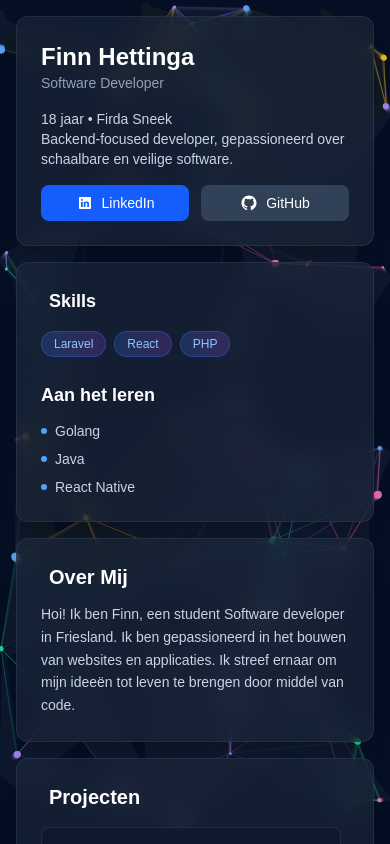
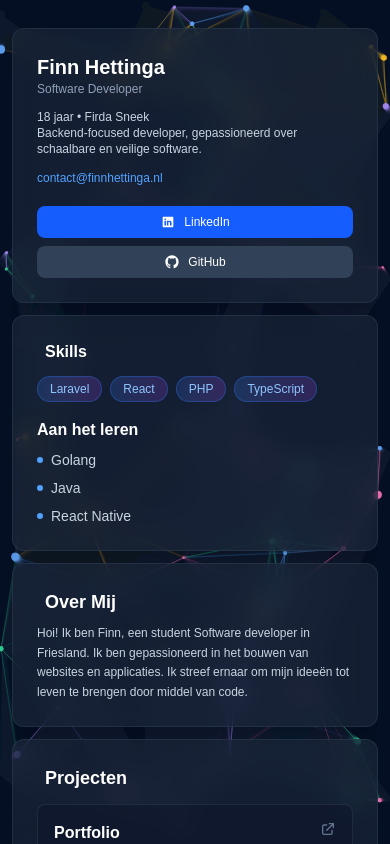
Before and after one commit to finnhet/portfolio, a Next.js app: page / in a window 390 px wide. Built offline with nearby package versions, Linux system fonts and the light colour scheme.

Commit message:
mobile compatible

```diff
--- a/src/app/page.tsx
+++ b/src/app/page.tsx
@@ -23,7 +23,7 @@ const projects = [
   },
 ] as const
 
-const skills = ['Laravel', 'React', 'PHP'] as const
+const skills = ['Laravel', 'React', 'PHP', 'TypeScript'] as const
 const learning = ['Golang', 'Java', 'React Native'] as const
 const COLORS = ['#60a5fa', '#34d399', '#a78bfa', '#f472b6', '#fbbf24'] as const
 
@@ -167,92 +167,100 @@ export default function Home() {
     <div className="relative h-screen overflow-hidden bg-slate-900">
       <ParticleCanvas />
 
-      <div className="relative z-10 h-screen flex items-center justify-center p-4 md:p-8">
-        <div className="w-full max-w-7xl grid grid-cols-1 lg:grid-cols-3 gap-4 h-full max-h-[900px]">
+      <div className="relative z-10 min-h-screen flex flex-col p-3 md:p-8">
+        <div className="flex-1 flex items-center justify-center py-4 md:py-0">
+          <div className="w-full max-w-7xl grid grid-cols-1 lg:grid-cols-3 gap-3 md:gap-4 h-full max-h-[900px] overflow-y-auto md:overflow-hidden custom-scrollbar">
 
           {/* Left Column - Hero & Skills */}
-          <div className="lg:col-span-1 flex flex-col gap-4">
+          <div className="lg:col-span-1 flex flex-col gap-3 md:gap-4">
             <Card>
-              <div className="flex items-center gap-4 mb-4">
-
+              <div className="flex items-center gap-3 md:gap-4 mb-3 md:mb-4">
                 <div>
-                  <h1 className="text-2xl font-bold text-white">Finn Hettinga</h1>
-                  <p className="text-sm text-slate-400">Software Developer</p>
+                  <h1 className="text-xl md:text-2xl font-bold text-white">Finn Hettinga</h1>
+                  <p className="text-xs md:text-sm text-slate-400">Software Developer</p>
                 </div>
               </div>
 
-              <p className="text-sm text-slate-300 mb-4">
+              <p className="text-xs md:text-sm text-slate-300 mb-2">
                 18 jaar • Firda Sneek<br />
                 Backend-focused developer, gepassioneerd over schaalbare en veilige software.
               </p>
 
-              <div className="flex gap-3">
+              <a
+                href="mailto:contact@finnhettinga.nl"
+                className="text-xs text-blue-400 hover:text-blue-300 transition-colors mb-3 inline-block"
+              >
+                contact@finnhettinga.nl
+              </a>
+
+              <div className="flex flex-col sm:flex-row gap-2 md:gap-3 mt-2">
                 <a
                   href="https://www.linkedin.com/in/finn-hettinga-742a30304/"
                   target="_blank"
                   rel="noopener noreferrer"
-                  className="flex-1 bg-blue-600 hover:bg-blue-500 p-2 rounded-lg transition-all flex items-center justify-center gap-2 text-white text-sm"
+                  className="flex-1 bg-blue-600 hover:bg-blue-500 p-2 rounded-lg transition-all flex items-center justify-center gap-2 text-white text-xs md:text-sm"
                 >
-                  <Image src="/linkedin.svg" alt="LinkedIn" width={18} height={18} />
+                  <Image src="/linkedin.svg" alt="LinkedIn" width={16} height={16} />
                   LinkedIn
                 </a>
                 <a
                   href="https://github.com/finnhet"
                   target="_blank"
                   rel="noopener noreferrer"
-                  className="flex-1 bg-slate-700 hover:bg-slate-600 p-2 rounded-lg transition-all flex items-center justify-center gap-2 text-white text-sm"
+                  className="flex-1 bg-slate-700 hover:bg-slate-600 p-2 rounded-lg transition-all flex items-center justify-center gap-2 text-white text-xs md:text-sm"
                 >
-                  <Image src="/github.svg" alt="GitHub" width={18} height={18} />
+                  <Image src="/github.svg" alt="GitHub" width={16} height={16} />
                   GitHub
                 </a>
               </div>
             </Card>
 
-            <Card className="flex-1">
-              <h2 className="text-lg font-bold text-white mb-4 flex items-center gap-2">
-                <span className="text-xl"></span>Skills
+            <Card className="lg:flex-1">
+              <h2 className="text-base md:text-lg font-bold text-white mb-3 md:mb-4 flex items-center gap-2">
+                <span className="text-lg md:text-xl"></span>Skills
               </h2>
-              <div className="flex flex-wrap gap-2 mb-6">
+              <div className="flex flex-wrap gap-2 mb-4 md:mb-6">
                 {skills.map((skill) => <SkillBadge key={skill} skill={skill} />)}
               </div>
 
-              <h2 className="text-lg font-bold text-white mb-3 flex items-center gap-2">
+              <h2 className="text-base md:text-lg font-bold text-white mb-2 md:mb-3 flex items-center gap-2">
                 Aan het leren
               </h2>
               <div className="space-y-2">
                 {learning.map((item) => <LearningItem key={item} item={item} />)}
               </div>
             </Card>
-          </div>
-
-          {/* Right Columns - Over Mij + Projects */}
-          <div className="lg:col-span-2 flex flex-col gap-4">
+          </div>          {/* Right Columns - Over Mij + Projects */}
+          <div className="lg:col-span-2 flex flex-col gap-3 md:gap-4">
             <Card>
-              <h2 className="text-xl font-bold text-white mb-3 flex items-center gap-2">
-                <span className="text-2xl"></span>Over Mij
+              <h2 className="text-lg md:text-xl font-bold text-white mb-2 md:mb-3 flex items-center gap-2">
+                <span className="text-xl md:text-2xl"></span>Over Mij
               </h2>
-              <p className="text-sm text-slate-300 leading-relaxed">
+              <p className="text-xs md:text-sm text-slate-300 leading-relaxed">
                 Hoi! Ik ben Finn, een student Software developer in Friesland.
                 Ik ben gepassioneerd in het bouwen van websites en applicaties.
                 Ik streef ernaar om mijn ideeën tot leven te brengen door middel van code.
               </p>
             </Card>
 
-            <Card className="flex-1 flex flex-col">
-              <h2 className="text-xl font-bold text-white mb-4 flex items-center gap-2">
-                <span className="text-2xl"></span>Projecten
+            <Card className="lg:flex-1 flex flex-col">
+              <h2 className="text-lg md:text-xl font-bold text-white mb-3 md:mb-4 flex items-center gap-2">
+                <span className="text-xl md:text-2xl"></span>Projecten
               </h2>
 
-              <div className="grid md:grid-cols-2 gap-3 overflow-y-auto pr-2 custom-scrollbar">
+              <div className="grid grid-cols-1 md:grid-cols-2 gap-3 lg:overflow-y-auto lg:pr-2 custom-scrollbar">
                 {projects.map((project) => <ProjectCard key={project.title} project={project} />)}
               </div>
             </Card>
 
-            <div className="text-center text-xs text-slate-500 py-2">
-              © 2025 Finn Hettinga
-            </div>
           </div>
 
+          </div>
+        </div>
+
+        {/* Footer - Stuck to bottom middle */}
+        <div className="text-center text-xs text-slate-500 py-3 md:py-4 mt-2 md:mt-0">
+          © 2025 Finn Hettinga
         </div>
       </div>
 
```
